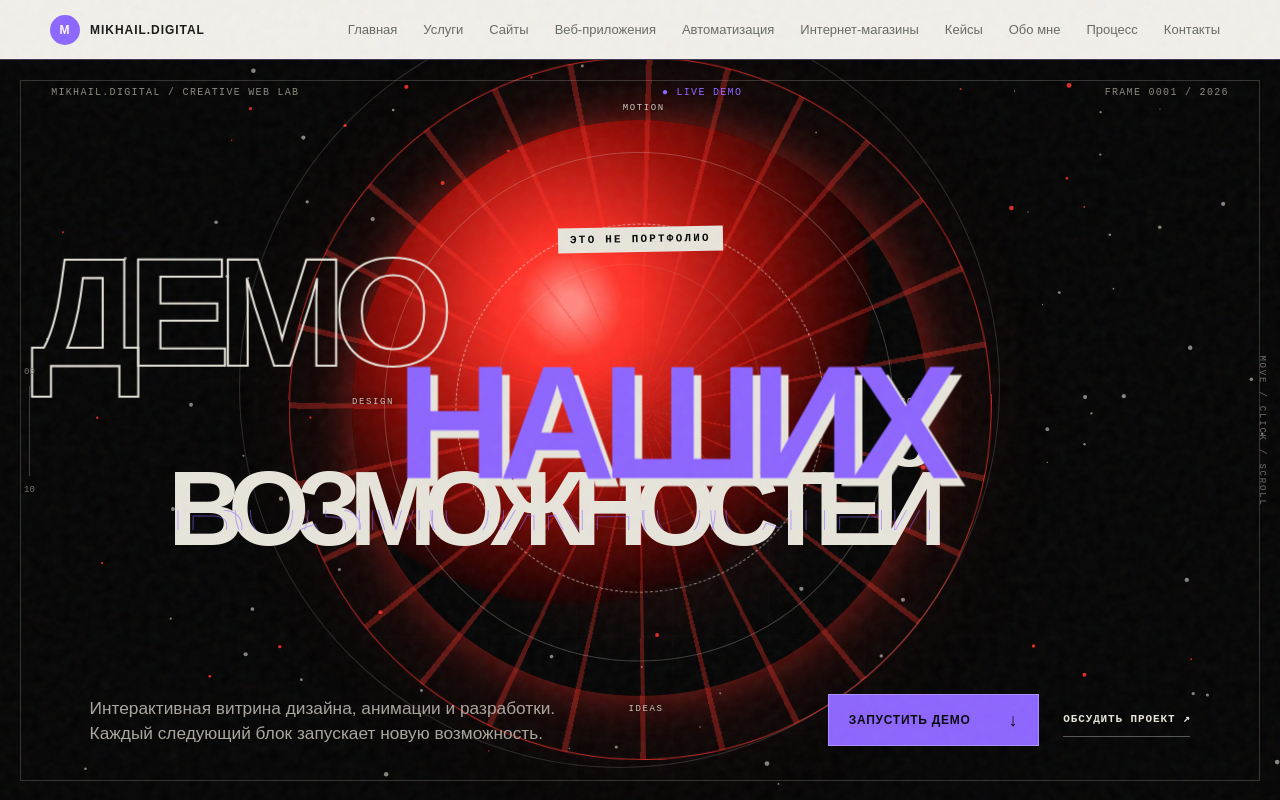
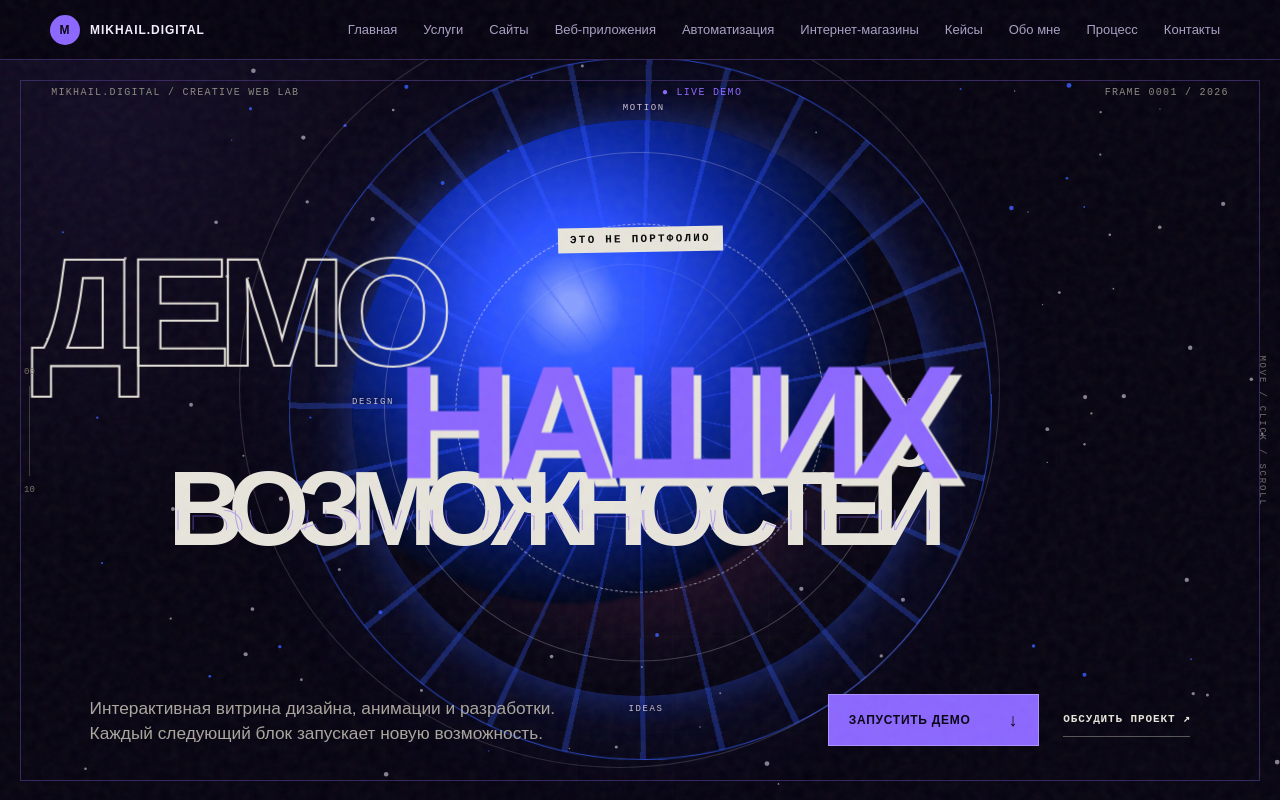
Before and after one commit to skylinegtr030-web/mikhail-digital-garage, a Next.js app: page / in a window 1280 px wide. Shown: the top 800 px of the page. Built offline with nearby package versions, Linux system fonts and the light colour scheme.

Commit message:
feat: full-page reactive color atmospheres

```diff
--- a/app/theme-overrides.css
+++ b/app/theme-overrides.css
@@ -1,17 +1,164 @@
-:root { --site-accent:#ff382e; --site-accent-rgb:255,56,46; }
-html, body, .siteHeader, .footer { transition:background-color .55s,color .55s,border-color .55s; }
+:root {
+  --site-accent:#ff382e;
+  --site-accent-rgb:255,56,46;
+}
+body {
+  --site-bg:#100403;
+  --site-surface:#1d0806;
+  --site-surface-2:#290c09;
+  --site-text:#fff0ea;
+  --site-muted:#bd948c;
+  --site-line:#54201a;
+  --bg:var(--site-bg);
+  --surface:var(--site-surface);
+  --ink:var(--site-text);
+  --muted:var(--site-muted);
+  --line:var(--site-line);
+  --accent:var(--site-accent);
+}
+body[data-color-mode='visual'] {
+  --site-bg:#100403;
+  --site-surface:#1d0806;
+  --site-surface-2:#290c09;
+  --site-text:#fff0ea;
+  --site-muted:#bd948c;
+  --site-line:#54201a;
+}
+body[data-color-mode='motion'] {
+  --site-bg:#070411;
+  --site-surface:#100824;
+  --site-surface-2:#1a0e34;
+  --site-text:#f4efff;
+  --site-muted:#aaa0c5;
+  --site-line:#35265c;
+}
+body[data-color-mode='code'] {
+  --site-bg:#020a06;
+  --site-surface:#06170e;
+  --site-surface-2:#0a2416;
+  --site-text:#e7fff0;
+  --site-muted:#8eb6a0;
+  --site-line:#17462c;
+}
+html, body, main, .showcaseStack, .siteHeader, .footer,
+.pageHero, .section, .feature, .cta, .card {
+  transition:background-color .65s,color .65s,border-color .65s,box-shadow .65s;
+}
+html { background:var(--site-bg); }
+body { background:var(--site-bg) !important; color:var(--site-text); }
 ::selection { color:#060606; background:var(--site-accent); }
-* { scrollbar-color:var(--site-accent) #101010; }
-body.themePulse::after { content:''; position:fixed; z-index:9999; inset:0; pointer-events:none; background:var(--site-accent); mix-blend-mode:screen; animation:siteThemeFlash .55s ease-out forwards; }
-body:has(.showcaseStack) .siteHeader .brandMark { background:var(--site-accent) !important; }
-body:has(.showcaseStack) .siteHeader { border-color:color-mix(in srgb,var(--site-accent) 22%,#292929) !important; }
-.showcaseStack > section:first-child { --red:var(--site-accent) !important; }
-.showcaseStack > section:first-child button { border-color:color-mix(in srgb,var(--site-accent) 72%,white) !important; background:var(--site-accent) !important; }
-.showcaseStack > section:first-child a { transition:color .4s,border-color .4s,background .4s; }
-.showcaseStack > section:first-child + section { border-color:color-mix(in srgb,var(--site-accent) 24%,#292929) !important; }
-.showcaseStack > div:last-child { --red:var(--site-accent) !important; }
-.showcaseStack > div:last-child a:hover { border-color:var(--site-accent); }
-body[data-color-mode='motion'] .showcaseStack > section:first-child { filter:saturate(1.08) hue-rotate(0deg); }
-body[data-color-mode='code'] .showcaseStack > section:first-child { filter:saturate(1.04); }
-@keyframes siteThemeFlash { 0%{opacity:.24} 100%{opacity:0} }
-@media(prefers-reduced-motion:reduce){html,body,.siteHeader,.footer{transition:none}body.themePulse::after{display:none}}
+* { scrollbar-color:var(--site-accent) var(--site-bg); }
+body.themePulse::after {
+  content:'';
+  position:fixed;
+  z-index:9999;
+  inset:0;
+  pointer-events:none;
+  background:var(--site-accent);
+  mix-blend-mode:screen;
+  animation:siteThemeFlash .62s ease-out forwards;
+}
+.siteHeader {
+  color:var(--site-text) !important;
+  border-color:var(--site-line) !important;
+  background:color-mix(in srgb,var(--site-bg) 88%,transparent) !important;
+}
+.siteHeader .brandMark { color:var(--site-bg) !important; background:var(--site-accent) !important; }
+.siteHeader .nav a { color:var(--site-muted) !important; }
+.siteHeader .nav a:hover { color:var(--site-text) !important; background:var(--site-surface-2) !important; }
+.footer { color:var(--site-muted) !important; border-color:var(--site-line) !important; background:var(--site-bg) !important; }
+
+.showcaseStack { background:var(--site-bg); }
+.showcaseStack > section:first-child {
+  --red:var(--site-accent) !important;
+  background:
+    radial-gradient(circle at 50% 48%,rgba(var(--site-accent-rgb),.16),transparent 37%),
+    radial-gradient(circle at 8% 8%,rgba(var(--site-accent-rgb),.08),transparent 31%),
+    var(--site-bg) !important;
+  border-color:var(--site-line) !important;
+}
+.showcaseStack > section:first-child::before { border-color:var(--site-line) !important; }
+.showcaseStack > section:first-child button {
+  color:var(--site-bg) !important;
+  border-color:color-mix(in srgb,var(--site-accent) 72%,white) !important;
+  background:var(--site-accent) !important;
+}
+.showcaseStack > section:first-child a { transition:color .45s,border-color .45s,background .45s; }
+.showcaseStack > section:first-child canvas,
+.showcaseStack > section:first-child > div:nth-of-type(4) { transition:filter .65s; }
+body[data-color-mode='visual'] .showcaseStack > section:first-child canvas,
+body[data-color-mode='visual'] .showcaseStack > section:first-child > div:nth-of-type(4) { filter:none; }
+body[data-color-mode='motion'] .showcaseStack > section:first-child canvas,
+body[data-color-mode='motion'] .showcaseStack > section:first-child > div:nth-of-type(4) { filter:hue-rotate(238deg) saturate(1.18); }
+body[data-color-mode='code'] .showcaseStack > section:first-child canvas,
+body[data-color-mode='code'] .showcaseStack > section:first-child > div:nth-of-type(4) { filter:hue-rotate(102deg) saturate(1.08); }
+
+.showcaseStack > section:first-child + section {
+  color:var(--site-text) !important;
+  border-color:var(--site-line) !important;
+  box-shadow:inset 0 0 140px rgba(var(--site-accent-rgb),.055);
+}
+.showcaseStack > section:first-child + section button:not([aria-pressed='true']) {
+  color:var(--site-text);
+  background:color-mix(in srgb,var(--site-surface) 92%,black) !important;
+}
+
+.showcaseStack > div:last-child {
+  --red:var(--site-accent) !important;
+  --paper:var(--site-text) !important;
+  --black:var(--site-bg) !important;
+  color:var(--site-text) !important;
+  background:var(--site-bg) !important;
+}
+.showcaseStack > div:last-child > section {
+  color:var(--site-text) !important;
+  background:var(--site-bg) !important;
+  border-color:var(--site-line) !important;
+}
+.showcaseStack > div:last-child > section:nth-of-type(3) {
+  background:var(--site-surface) !important;
+}
+.showcaseStack > div:last-child > section:nth-of-type(3) a {
+  color:var(--site-text) !important;
+  background:var(--site-surface-2) !important;
+  border-color:var(--site-line) !important;
+}
+.showcaseStack > div:last-child > section:nth-of-type(3) a > div {
+  border-color:var(--site-line) !important;
+  background:
+    radial-gradient(circle at 50% 120%,rgba(var(--site-accent-rgb),.42),transparent 48%),
+    repeating-linear-gradient(90deg,transparent 0 24px,rgba(var(--site-accent-rgb),.06) 25px) !important;
+}
+.showcaseStack > div:last-child > section:nth-of-type(4) article > div:first-child {
+  border-color:var(--site-line) !important;
+  background:var(--site-surface-2) !important;
+}
+.showcaseStack > div:last-child > section:nth-of-type(5) {
+  color:var(--site-text) !important;
+  background:linear-gradient(145deg,var(--site-surface-2),var(--site-bg)) !important;
+}
+.showcaseStack > div:last-child > section:nth-of-type(5) a {
+  color:var(--site-text) !important;
+  border-color:var(--site-text) !important;
+}
+.showcaseStack > div:last-child > section:nth-of-type(5) a:hover {
+  color:var(--site-bg) !important;
+  background:var(--site-accent) !important;
+}
+.showcaseStack > div:last-child h2 em,
+.showcaseStack > div:last-child h3,
+.showcaseStack > div:last-child [class*='Arrow'] { color:var(--site-accent) !important; }
+
+.pageHero, .section, .cta { border-color:var(--site-line) !important; background:var(--site-bg); }
+.card, .feature { color:var(--site-text); border-color:var(--site-line) !important; background:var(--site-surface) !important; }
+.card:hover { border-color:var(--site-accent) !important; box-shadow:0 18px 60px rgba(var(--site-accent-rgb),.12); }
+.button { color:var(--site-text); border-color:var(--site-text) !important; }
+.button.primary { color:var(--site-bg) !important; background:var(--site-accent) !important; border-color:var(--site-accent) !important; }
+.eyebrow { color:var(--site-accent) !important; }
+.lead, .card p, .feature p { color:var(--site-muted) !important; }
+
+@keyframes siteThemeFlash { 0%{opacity:.3} 100%{opacity:0} }
+@media(prefers-reduced-motion:reduce){
+  html,body,main,.showcaseStack,.siteHeader,.footer,.pageHero,.section,.feature,.cta,.card{transition:none}
+  body.themePulse::after{display:none}
+}
```
